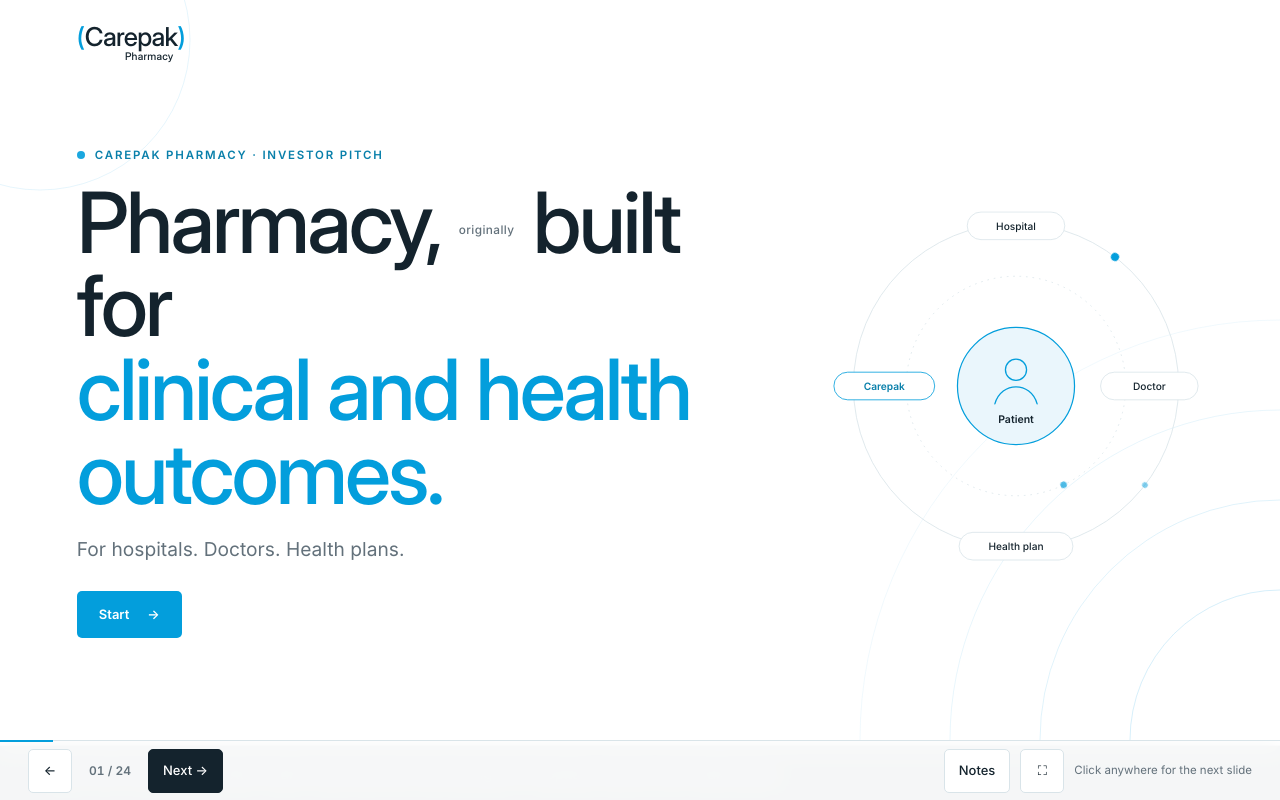
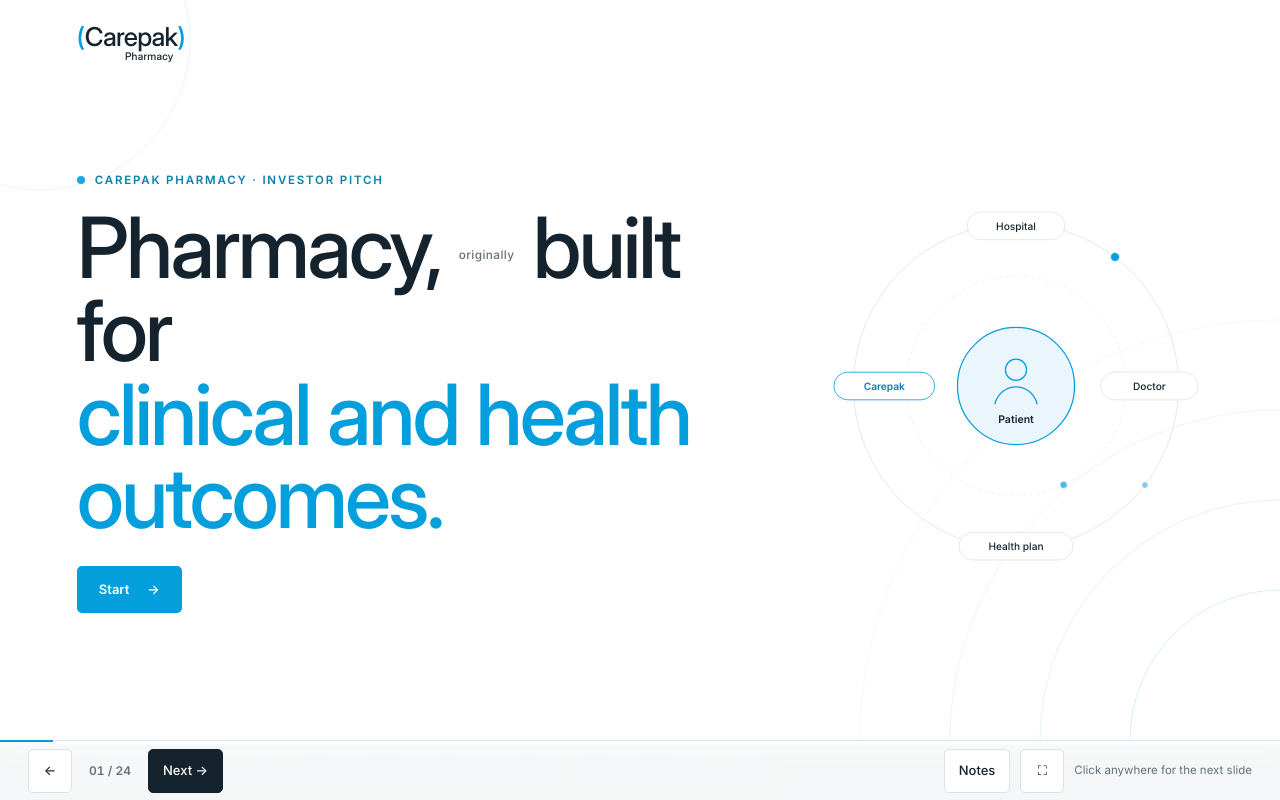
Before and after one commit to wonshon-cmd/Carepakexpansion, a plain HTML site: page carepak-website.html in a window 1280 px wide. Drawn offline with Linux system fonts and the light colour scheme.

Commit message:
Cover: remove audience line
Co-Authored-By: Claude Opus 5.5 <noreply@anthropic.com>
Claude-Session: https://claude.ai/code/session_01HiA1GqA1ciQU4d6TswLTAa

```diff
--- a/carepak-website.html
+++ b/carepak-website.html
@@ -544,8 +544,7 @@ h3{font-size:clamp(19px,1.6vw,24px);line-height:1.2;letter-spacing:-.4px;font-we
       <div>
         <p class="eyebrow r">Carepak Pharmacy · Investor pitch</p>
         <h1 class="r" style="max-width:none">Pharmacy, <span class="orig">originally</span> built for <em>clinical and health outcomes.</em></h1>
-        <p class="lead r">For hospitals. Doctors. Health plans.</p>
-        <div class="btn-row r no-print"><button class="btn" data-go="1">Start <span aria-hidden="true">→</span></button></div>
+                <div class="btn-row r no-print"><button class="btn" data-go="1">Start <span aria-hidden="true">→</span></button></div>
       </div>
       <div class="orbit r" aria-label="Patient at the center, with hospital, doctor, health plan and Carepak around">
         <svg viewBox="0 0 460 460" aria-hidden="true">
```
Also changed, not shown: index.html (+1 -2 lines).
